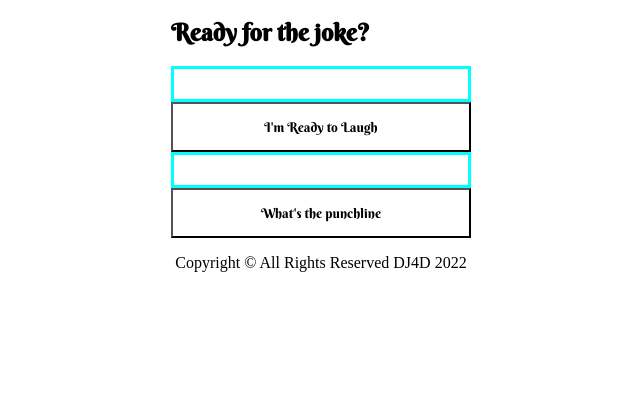
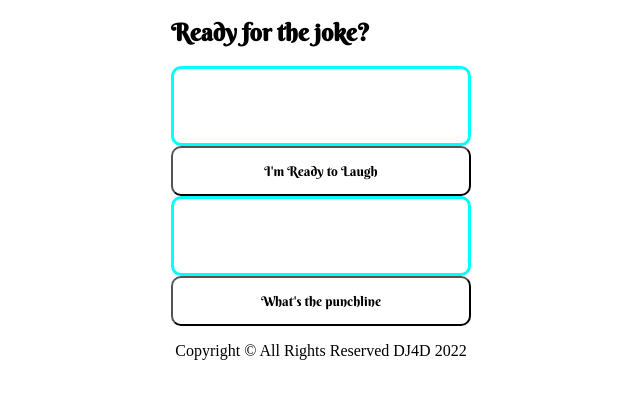
Before and after one commit to krsnamara/dad-jokes-all-day, a plain HTML site: page index.html in a window 1280 px wide. Shown: the part 288-686 px from the top of the page, without its empty margins (319-959 px from the left). Drawn offline with nearby package versions, Linux system fonts and the light colour scheme.

Commit message:
adding border radius, sizing for the joke divs

```diff
--- a/css/styles.css
+++ b/css/styles.css
@@ -32,13 +32,17 @@ h1 {
 main {
     font-family: 'Berkshire Swash', serif;
 }
+button {
+    cursor: pointer;
+}
 #joke-section, #punchline-section {
     height: auto;
-    min-height: 20px;
+    min-height: 80px;
     padding: 5%;
     position: center;
     max-width: 300px;
     border: 3px solid aqua;
+    border-radius: 10px;
 }
 
 .click {
@@ -46,6 +50,7 @@ main {
     height: 50px;
     background-color: rgb(255, 255, 255, .6);
     font-family: 'Berkshire Swash', serif;
+    border-radius: 10px;
 }
 
 .click:hover {
```
